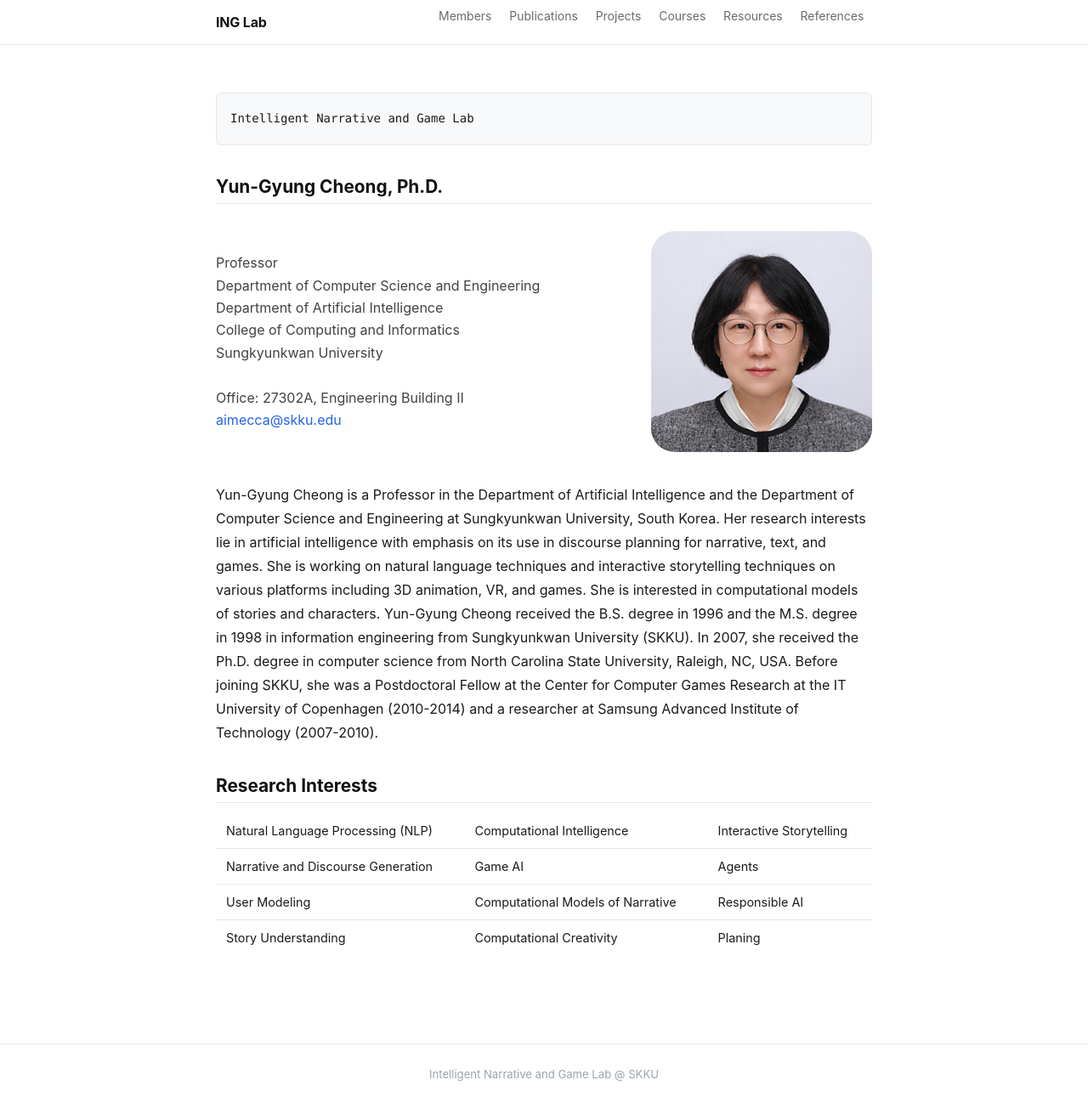
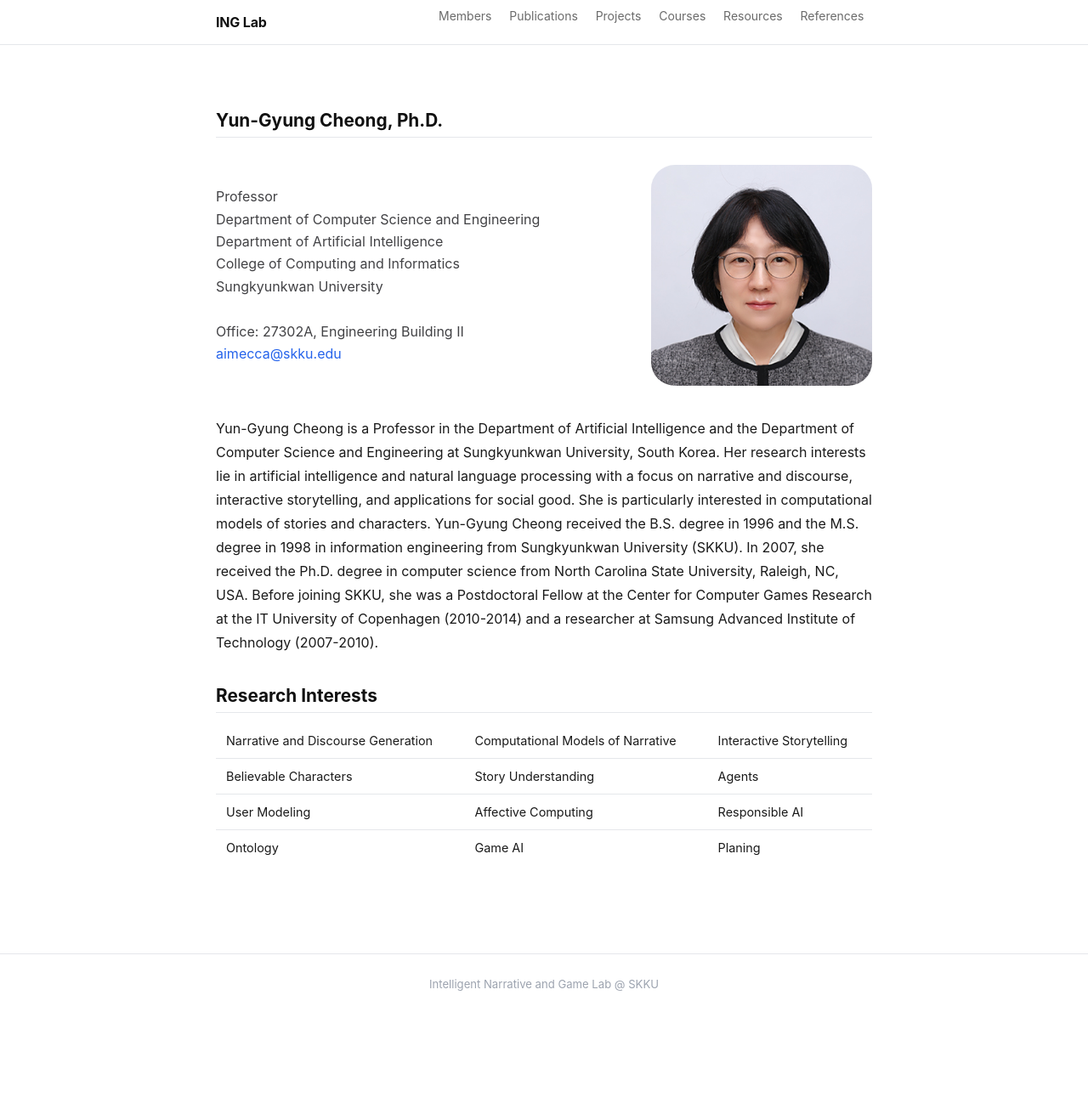
Before and after one commit to inglab/inglab.github.io, a Jekyll site: the page built from index.md, in a window 1280 px wide and 1316 px high. Shown: the top 1311 px of the window at 85% size. Built offline with Jekyll 4.4.1, drawn with Linux system fonts in a browser that asks for light colours.

Commit message:
Update index.md

```diff
--- a/index.md
+++ b/index.md
@@ -84,7 +84,6 @@ cover: true
     }
   }
 </style>
-    Intelligent Narrative and Game Lab
 
 ## Yun-Gyung Cheong, Ph.D.
 
@@ -110,7 +109,7 @@ Office: 27302A, Engineering Building II<br>
 
 <section class="home-section home-bio">
 
-Yun-Gyung Cheong is a Professor in the Department of Artificial Intelligence and the Department of Computer Science and Engineering at Sungkyunkwan University, South Korea. Her research interests lie in artificial intelligence with emphasis on its use in discourse planning for narrative, text, and games. She is working on natural language techniques and interactive storytelling techniques on various platforms including 3D animation, VR, and games. She is interested in computational models of stories and characters.
+Yun-Gyung Cheong is a Professor in the Department of Artificial Intelligence and the Department of Computer Science and Engineering at Sungkyunkwan University, South Korea. Her research interests lie in artificial intelligence and natural language processing with a focus on narrative and discourse, interactive storytelling, and applications for social good. She is particularly interested in computational models of stories and characters.
 
 Yun-Gyung Cheong received the B.S. degree in 1996 and the M.S. degree in 1998 in information engineering from Sungkyunkwan University (SKKU). In 2007, she received the Ph.D. degree in computer science from North Carolina State University, Raleigh, NC, USA. Before joining SKKU, she was a Postdoctoral Fellow at the Center for Computer Games Research at the IT University of Copenhagen (2010-2014) and a researcher at Samsung Advanced Institute of Technology (2007-2010).
 
@@ -118,7 +117,7 @@ Yun-Gyung Cheong received the B.S. degree in 1996 and the M.S. degree in 1998 in
 
 ## Research Interests
 
-|  Natural Language Processing (NLP) |     Computational Intelligence    | Interactive Storytelling |
-| Narrative and Discourse Generation |              Game AI              | Agents                   |
-|            User Modeling           | Computational Models of Narrative | Responsible AI           |
-|         Story Understanding        |      Computational Creativity     | Planing                  |
+| Narrative and Discourse Generation |Computational Models of Narrative  | Interactive Storytelling |
+|         Believable Characters      |         Story Understanding       | Agents                   |
+|           User Modeling            |         Affective Computing       | Responsible AI           |
+|            Ontology                |              Game AI              | Planing                  |
```
